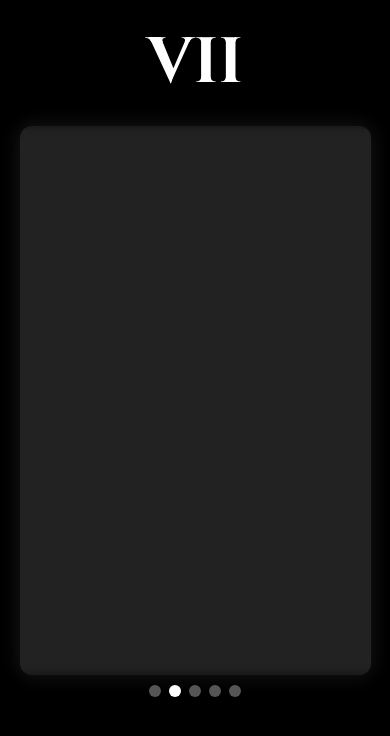
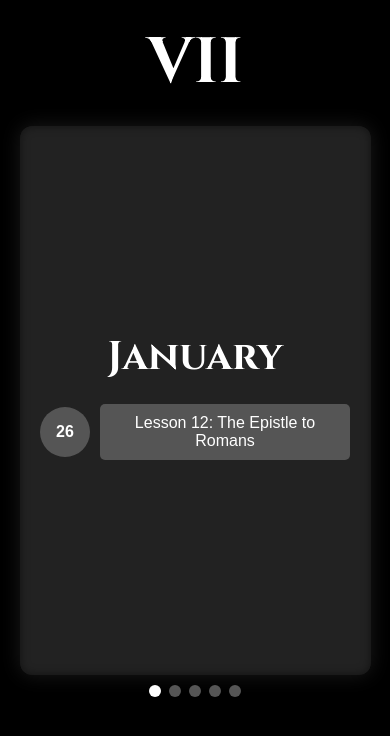
Before and after one commit to yohan-mathew/Jesusonweb, a plain HTML site: page index.html in a window 390 px wide. Both pictures are taken after a click on the element 175 px from the left and 690 px from the top of the page. Drawn offline with Linux system fonts and the light colour scheme.

Commit message:
Revert "fixed the swipe issue on phones"
This reverts commit ceab702bf374fe7647869c7b71c9a81522998e83.

```diff
--- a/index.html
+++ b/index.html
@@ -42,6 +42,7 @@
     /* The slides container that moves left-right */
     .slides {
       display: flex;
+      width: 100%;
       height: 100%;
       transition: transform 0.4s ease;
       touch-action: pan-y; /* helps with vertical scroll on phone */
@@ -53,6 +54,7 @@
       box-sizing: border-box;
       padding: 20px;
       margin: 0;
+      position: relative;
       width: 100%;
       height: 100%;
       border-radius: 12px;
@@ -169,7 +171,7 @@
 <body>
   <h1>VII</h1>
 
-  <div class="slider-container" id="sliderContainer">
+  <div class="slider-container">
     <div class="arrow arrow-left" id="arrowLeft">&#10094;</div>
     <div class="arrow arrow-right" id="arrowRight">&#10095;</div>
 
@@ -281,7 +283,6 @@
     }
 
     function initSlider() {
-      const sliderContainer = document.getElementById('sliderContainer');
       const slidesEl = document.getElementById('slides');
       const slideItems = document.querySelectorAll('.month-group');
       const arrowLeft = document.getElementById('arrowLeft');
@@ -290,12 +291,6 @@
 
       let currentSlide = 0;
       const totalSlides = slideItems.length;
-
-      // Set .slides width to accommodate all slides horizontally
-      slidesEl.style.width = `${100 * totalSlides}%`;
-      slideItems.forEach(item => {
-        item.style.width = `${100 / totalSlides}%`;
-      });
 
       // Create dots
       const dots = [];
@@ -313,7 +308,7 @@
       }
 
       function updateSlide() {
-        slidesEl.style.transform = `translateX(-${currentSlide * (100 / totalSlides)}%)`;
+        slidesEl.style.transform = `translateX(-${currentSlide * 100}%)`;
         updateDots();
       }
 
@@ -340,18 +335,17 @@
       let startX = 0;
       let isDragging = false;
 
-      // Use the sliderContainer so we can swipe from anywhere, even if not on first slide
-      sliderContainer.addEventListener('touchstart', (e) => {
+      slidesEl.addEventListener('touchstart', (e) => {
         startX = e.touches[0].clientX;
         isDragging = true;
-      }, { passive: true });
+      });
 
-      sliderContainer.addEventListener('touchmove', (e) => {
-        // Optionally: implement real-time drag.
-        // We'll keep it simple.
-      }, { passive: true });
+      slidesEl.addEventListener('touchmove', (e) => {
+        if (!isDragging) return;
+        // Could implement real-time shift, but let's keep it simple
+      });
 
-      sliderContainer.addEventListener('touchend', (e) => {
+      slidesEl.addEventListener('touchend', (e) => {
         if (!isDragging) return;
         const endX = e.changedTouches[0].clientX;
         const diff = endX - startX;
```
